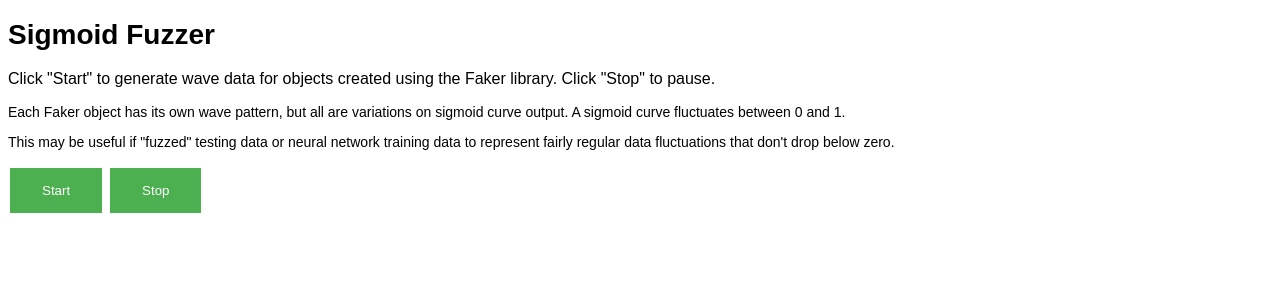
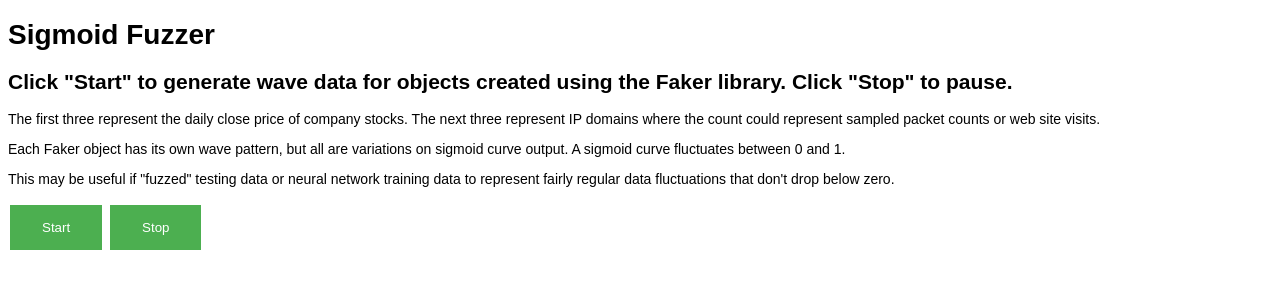
Before and after one commit to simrie/sigmoid-fuzzer-server, a website: page displayPage/index.html in a window 1280 px wide. Drawn offline with nearby package versions, Linux system fonts and the light colour scheme; no server answers.

Commit message:
Display page changes

```diff
--- a/displayPage/css/line.css
+++ b/displayPage/css/line.css
@@ -1,6 +1,4 @@
 body { font: 14px Arial;}
-
-h3 { font: 16px Arial; }
 
 path {
     stroke: steelblue;
--- a/displayPage/index.html
+++ b/displayPage/index.html
@@ -10,7 +10,11 @@
 <body>
 <h1>Sigmoid Fuzzer</h1>
 <div id="greeting"></div>
-<h3>Click "Start" to generate wave data for objects created using the Faker library.  Click "Stop" to pause.</h3>
+<h2>Click "Start" to generate wave data for objects created using the Faker library.  Click "Stop" to pause.</h2>
+<p>
+The first three represent the daily close price of company stocks.
+The next three represent IP domains where the count could represent sampled packet counts or web site visits.
+</p>
 <p>
 Each Faker object has its own wave pattern, but all are variations on sigmoid curve output.
 A sigmoid curve fluctuates between 0 and 1.
```
